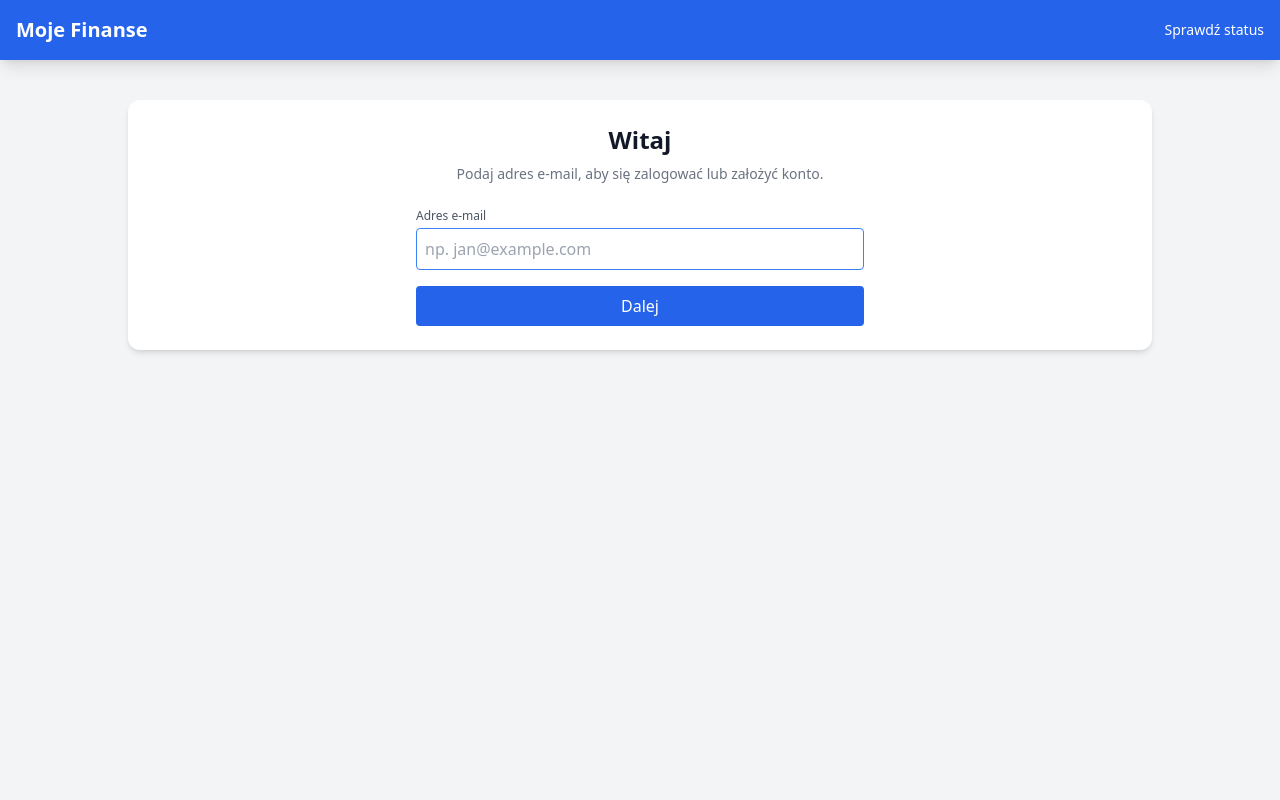
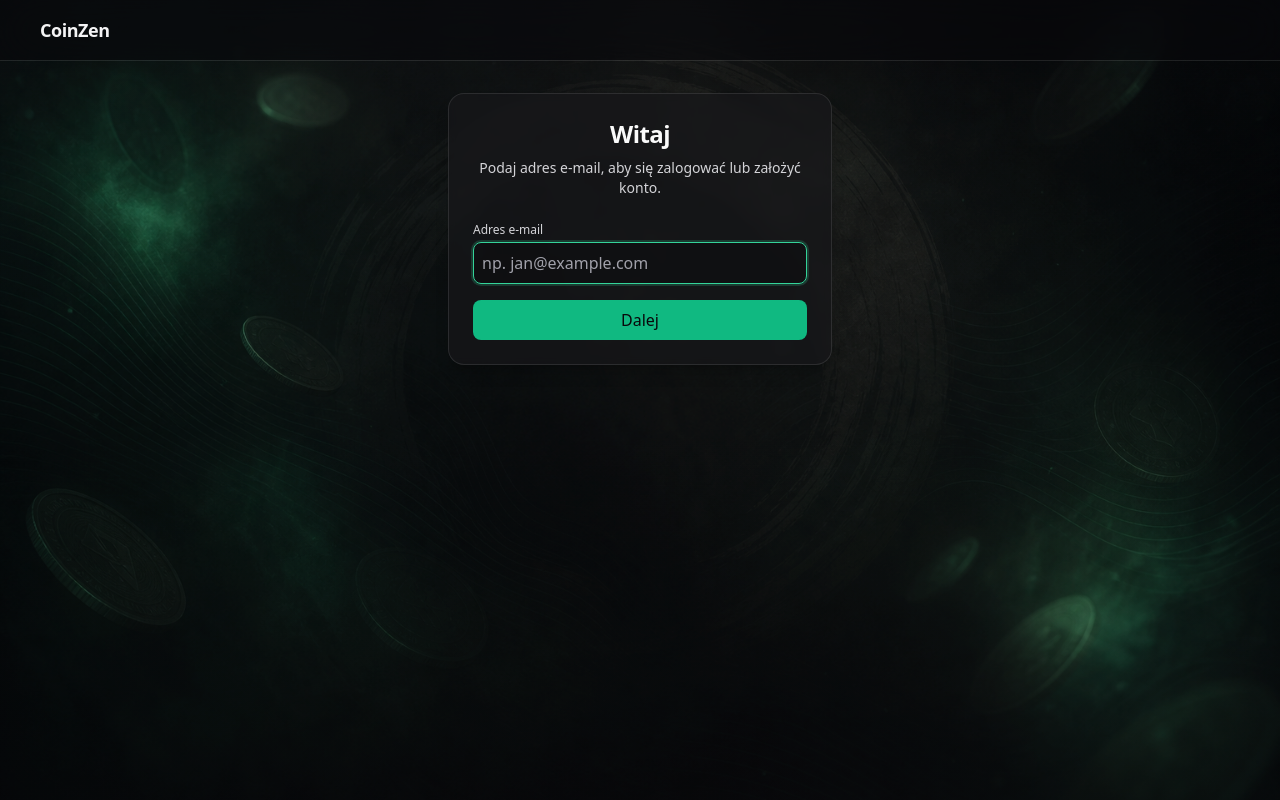
Before and after one commit to Kamrocky/PAI-2026, a Django app: page / in a window 1280 px wide. Run offline with Django 5.2, Linux system fonts and the light colour scheme; some libraries are stand-ins or nearby versions.

Commit message:
Introduce dark theme shell and redesign auth screen

```diff
--- /dev/null
+++ b/backend/finance/templates/base.html
@@ -0,0 +1,40 @@
+<!DOCTYPE html>
+<html lang="pl">
+  <head>
+    <meta charset="UTF-8" />
+    <meta name="viewport" content="width=device-width, initial-scale=1.0" />
+    <title>{% block title %}CoinZen{% endblock %}</title>
+    <script src="https://unpkg.com/htmx.org@1.9.10"></script>
+    <script src="https://cdn.tailwindcss.com"></script>
+    {% block head %}{% endblock %}
+  </head>
+  <body class="min-h-screen overflow-x-hidden bg-zinc-950 text-zinc-100 antialiased {% block body_class %}{% endblock %}">
+    <header class="relative z-30 border-b border-white/10">
+      <div
+        class="pointer-events-none absolute inset-0 {% block header_class %}bg-zinc-950/80 backdrop-blur{% endblock %}"
+        aria-hidden="true"
+      ></div>
+      <nav class="relative flex w-full items-center justify-between px-6 py-4 sm:px-8 lg:px-10">
+        <a href="/" class="text-lg font-semibold tracking-tight text-zinc-100 hover:text-white">
+          CoinZen
+        </a>
+        {% block nav_right %}{% endblock %}
+      </nav>
+      {% block nav %}{% endblock %}
+    </header>
+
+    <main class="relative mx-auto w-full max-w-6xl px-4 py-8">
+      {% block content %}{% endblock %}
+    </main>
+
+    <script>
+      document.body.addEventListener("htmx:configRequest", (event) => {
+        const token = document.querySelector("[name=csrfmiddlewaretoken]")?.value;
+        if (token) {
+          event.detail.headers["X-CSRFToken"] = token;
+        }
+      });
+    </script>
+    {% block body_end %}{% endblock %}
+  </body>
+</html>
--- a/backend/finance/templates/index.html
+++ b/backend/finance/templates/index.html
@@ -1,54 +1,43 @@
-<!DOCTYPE html>
-<html lang="pl">
-<head>
-    <meta charset="UTF-8">
-    <meta name="viewport" content="width=device-width, initial-scale=1.0">
-    <title>Budżetówka</title>
-    <script src="https://unpkg.com/htmx.org@1.9.10"></script>
-    <script src="https://cdn.tailwindcss.com"></script>
-</head>
-<body class="bg-gray-100 font-sans">
+{% extends "base.html" %}
 
-    <nav class="bg-blue-600 p-4 text-white flex justify-between shadow-lg">
-        <a href="/" class="font-bold text-xl hover:underline">Moje Finanse</a>
-        <div id="user-info" class="flex items-center gap-4">
+{% block header_class %}
   {% if user.is_authenticated %}
-                <span class="text-white/90">Witaj, {{ display_name }}</span>
-                <form hx-post="/api/auth/logout"
-                      hx-target="#main-content"
+    bg-zinc-950/80 backdrop-blur
+  {% else %}
+    bg-zinc-950/55 backdrop-blur-xl
+  {% endif %}
+{% endblock %}
+
+{% block nav_right %}
+  <div id="user-info" class="flex items-center gap-4 text-sm text-zinc-200">
+    {% if user.is_authenticated %}
+      <span class="hidden sm:inline">Witaj, {{ display_name }}</span>
+      <form
+        hx-post="/api/auth/logout"
+        hx-target="#page-content"
         hx-swap="innerHTML"
-                      class="inline">
+        class="inline"
+      >
         {% csrf_token %}
-                    <button type="submit" class="rounded bg-white/20 px-3 py-1 text-sm hover:bg-white/30">
+        <button
+          type="submit"
+          class="rounded-lg border border-white/10 bg-white/5 px-3 py-1.5 hover:bg-white/10"
+        >
           Wyloguj
         </button>
       </form>
-            {% else %}
-                <button hx-get="/api/auth/me"
-                        hx-target="#user-info"
-                        hx-swap="innerHTML"
-                        class="text-sm hover:underline">
-                    Sprawdź status
-                </button>
     {% endif %}
   </div>
-    </nav>
+{% endblock %}
 
-    <main id="main-content" class="container mx-auto mt-10 max-w-5xl rounded-xl bg-white p-6 shadow-md">
+{% block content %}
+  <div id="page-content">
     {% if dashboard_context %}
+      <div class="rounded-2xl border border-white/10 bg-zinc-900/40 p-6 shadow-sm">
         {% include "dashboard_partial.html" with display_name=dashboard_context.display_name accounts=dashboard_context.accounts categories=dashboard_context.categories transactions=dashboard_context.transactions totals_by_currency=dashboard_context.totals_by_currency %}
+      </div>
     {% else %}
       {% include "partials/auth_forms.html" %}
     {% endif %}
-    </main>
-
-    <script>
-        document.body.addEventListener("htmx:configRequest", (event) => {
-            const token = document.querySelector("[name=csrfmiddlewaretoken]")?.value;
-            if (token) {
-                event.detail.headers["X-CSRFToken"] = token;
-            }
-        });
-    </script>
-</body>
-</html>
+  </div>
+{% endblock %}
--- a/backend/finance/templates/partials/auth_forms.html
+++ b/backend/finance/templates/partials/auth_forms.html
@@ -1,4 +1,9 @@
-<div class="auth-flow mx-auto max-w-md">
+{% include "partials/coinzen_auth_background.html" %}
+
+<div class="auth-page relative z-10 left-1/2 -my-8 flex h-[calc(100vh-4.5rem)] w-screen max-w-none -translate-x-1/2 justify-center overflow-hidden px-4">
+    <div class="mx-auto w-full max-w-sm pt-8">
+        <div class="rounded-2xl border border-white/10 bg-zinc-900/70 p-6 shadow-lg shadow-black/20 backdrop-blur-sm">
+            <div class="auth-flow">
                 {% include "partials/ui_alerts.html" %}
 
                 {% if auth_step == "login" %}
@@ -9,3 +14,6 @@
                     {% include "partials/auth_step_email.html" %}
                 {% endif %}
             </div>
+        </div>
+    </div>
+</div>
--- a/backend/finance/templates/partials/auth_step_email.html
+++ b/backend/finance/templates/partials/auth_step_email.html
@@ -1,14 +1,14 @@
 <div class="text-center">
-    <h2 class="text-2xl font-bold text-gray-900">Witaj</h2>
-    <p class="mt-2 text-sm text-gray-500">Podaj adres e-mail, aby się zalogować lub założyć konto.</p>
+    <h2 class="text-2xl font-semibold tracking-tight text-zinc-50">Witaj</h2>
+    <p class="mt-2 text-sm text-zinc-300">Podaj adres e-mail, aby się zalogować lub założyć konto.</p>
 
     <form hx-post="/api/auth/check-email"
-          hx-target="#main-content"
+          hx-target="#page-content"
           hx-swap="innerHTML"
           class="mt-6 space-y-4 text-left">
         {% csrf_token %}
         <label class="block">
-            <span class="mb-1 block text-xs font-medium text-gray-600">Adres e-mail</span>
+            <span class="mb-1 block text-xs font-medium text-zinc-300">Adres e-mail</span>
             <input type="email"
                    name="email"
                    value="{{ email }}"
@@ -16,10 +16,10 @@
                    autocomplete="email"
                    autofocus
                    required
-                   class="w-full rounded border border-gray-300 p-2 focus:border-blue-500 focus:outline-none">
+                   class="w-full rounded-lg border border-white/10 bg-zinc-950/40 p-2 text-zinc-100 placeholder:text-zinc-400 focus:border-emerald-400 focus:outline-none focus:ring-2 focus:ring-emerald-400/20">
         </label>
         <button type="submit"
-                class="w-full rounded bg-blue-600 px-4 py-2 text-white hover:bg-blue-700">
+                class="w-full rounded-lg bg-emerald-500 px-4 py-2 font-medium text-zinc-950 hover:bg-emerald-400">
             Dalej
         </button>
     </form>
--- /dev/null
+++ b/backend/finance/templates/partials/coinzen_auth_background.html
@@ -0,0 +1,12 @@
+{% load static %}
+<div class="pointer-events-none fixed inset-0 z-0 overflow-hidden" aria-hidden="true">
+  <img
+    src="{% static 'finance/images/coinzen-auth-background.png' %}"
+    alt=""
+    class="h-full w-full object-cover object-center"
+    loading="eager"
+    decoding="async"
+  />
+  <div class="absolute inset-0 bg-zinc-950/20"></div>
+  <div class="absolute inset-0 bg-gradient-to-b from-zinc-950/15 via-transparent to-zinc-950/35"></div>
+</div>
--- a/backend/finance/templates/partials/ui_alerts.html
+++ b/backend/finance/templates/partials/ui_alerts.html
@@ -1,10 +1,10 @@
 {% if error %}
-<div class="mb-4 rounded border border-red-200 bg-red-50 p-3 text-sm text-red-700" role="alert">
+<div class="mb-4 rounded-lg border border-red-500/30 bg-red-500/10 p-3 text-sm text-red-200" role="alert">
     {{ error }}
 </div>
 {% endif %}
 {% if success %}
-<div class="mb-4 rounded border border-green-200 bg-green-50 p-3 text-sm text-green-700" role="status">
+<div class="mb-4 rounded-lg border border-emerald-500/30 bg-emerald-500/10 p-3 text-sm text-emerald-200" role="status">
     {{ success }}
 </div>
 {% endif %}
--- a/backend/finance/templates/partials/user_info_logged_out.html
+++ b/backend/finance/templates/partials/user_info_logged_out.html
@@ -1,3 +1 @@
-<div id="user-info" hx-swap-oob="innerHTML" class="flex items-center gap-4">
-    <span class="text-white/80">Niezalogowany</span>
-</div>
+<div id="user-info" hx-swap-oob="innerHTML" class="flex items-center gap-4 text-sm text-zinc-200"></div>
```
Also changed, not shown: backend/finance/auth_utils.py (+6 -1 lines), backend/finance/templates/partials/auth_step_login.html (+9 -9 lines), backend/finance/templates/partials/auth_step_register.html (+13 -13 lines), backend/finance/templates/partials/user_info_logged_in.html (+4 -4 lines), backend/finance/static/finance/images/coinzen-auth-background.png (added). Lines whose indentation alone changed are shown as unchanged.
